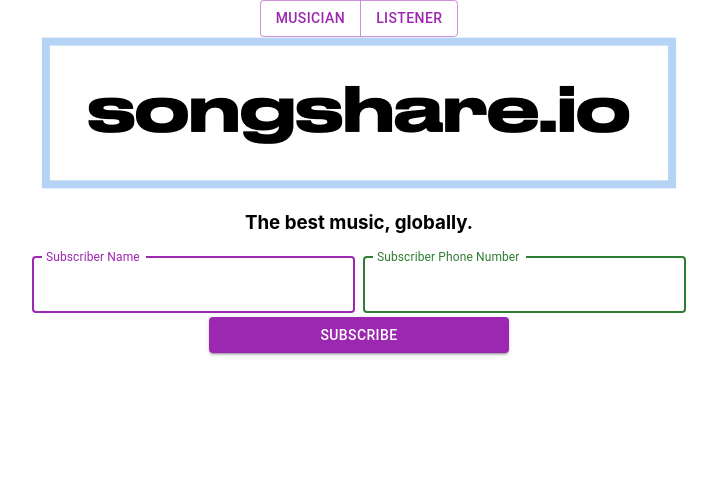
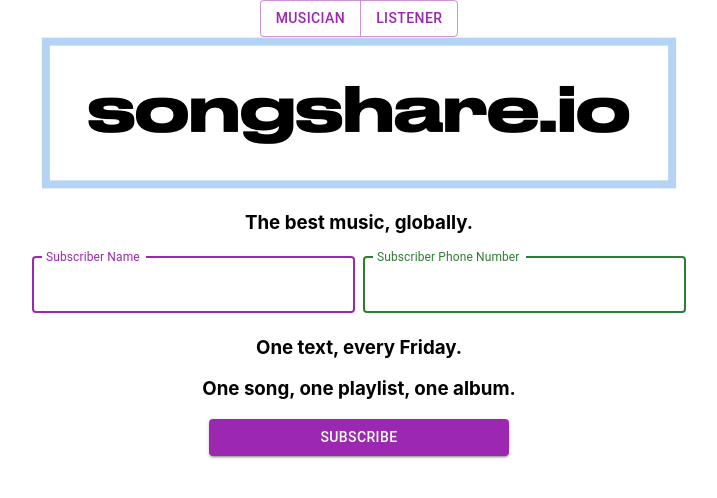
Before and after one commit to airraman/songshare.io, a React (Create React App) app: page / in a window 1280 px wide. Shown: the top 498 px of the page, without its empty margins (281-998 px from the left). Built offline with nearby package versions, Linux system fonts and the light colour scheme.

Commit message:
styling and function

```diff
--- a/src/SubmissionCard.js
+++ b/src/SubmissionCard.js
@@ -2,7 +2,6 @@ import React, { useState } from 'react';
 import Button from '@mui/material/Button';
 import Box from '@mui/material/Box';
 import TextField from '@mui/material/TextField';
-import ButtonGroup from '@mui/material/ButtonGroup';
 import axios from 'axios';
 
 import { createTheme, ThemeProvider } from '@mui/material/styles';
@@ -81,26 +80,6 @@ function SubmissionCard(){
         setEmail(event.target.value)
     }
 
-    function handlePhoneNumber(event){
-        console.log(event.target.value)
-        setPhoneNumber(event.target.value)
-    }
-
-    const [musician, setMusician] = useState(false)
-
-    function handleMusicianChange(e){
-      console.log(e)
-      setMusician(!musician)
-      console.log(musician)
-  }
-
-  function handleListenerChange(e){
-      console.log(e)
-      setMusician(!musician)
-      console.log(musician)
-  }
-
-
     return(
         <div className='submissionmain'>
 
--- a/src/SubscriptionCard.js
+++ b/src/SubscriptionCard.js
@@ -3,8 +3,6 @@ import Button from '@mui/material/Button';
 import Box from '@mui/material/Box';
 import TextField from '@mui/material/TextField';
 import axios from 'axios';
-import ButtonGroup from '@mui/material/ButtonGroup';
-import { createTheme, ThemeProvider } from '@mui/material/styles';
 
 function SubscriptionCard(){
 
@@ -22,6 +20,8 @@ function SubscriptionCard(){
         console.log("Hi from Submit")
         console.log(userObj)
 
+        // alert('form submitted')
+
         axios.post('https://sheet.best/api/sheets/b11b2939-7e20-4683-bb7a-e5e1b0294f2a', userObj)
         .then(response => {
           console.log(response);
@@ -29,7 +29,6 @@ function SubscriptionCard(){
 
         setUserName('')
         setPhoneNumber('')
-
     }
 
     function handleUserName(event){
@@ -59,7 +58,10 @@ function SubscriptionCard(){
                     </Box>
                 </div>
             </div>
-
+            <div>
+                <h3>One text, every Friday.</h3>
+                <h3>One song, one playlist, one album.</h3>
+            </div>
             <div className='subscriptioncontainer'>
                 <Button color="secondary" variant="contained" className='submitbutton' onClick={sendClick} sx={{width: 300,color: '5bb2bf'}}>Subscribe</Button>
             </div>
```
